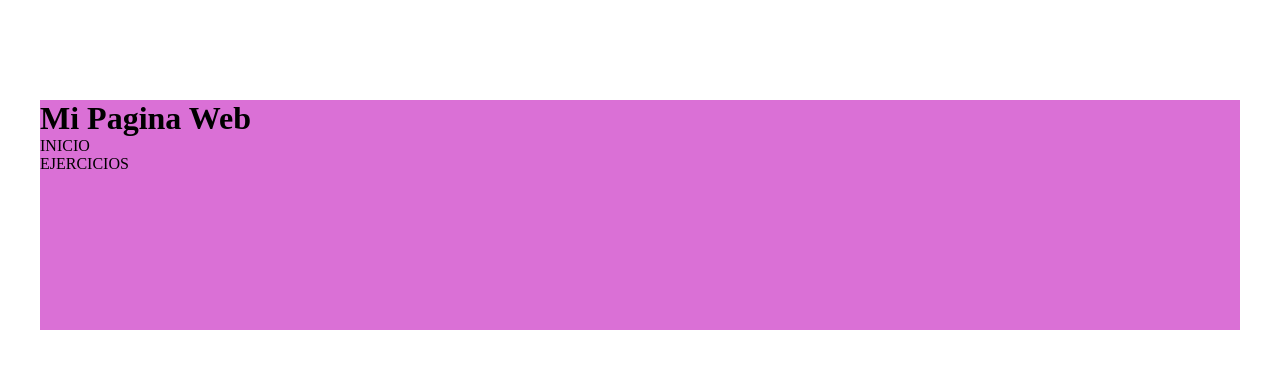
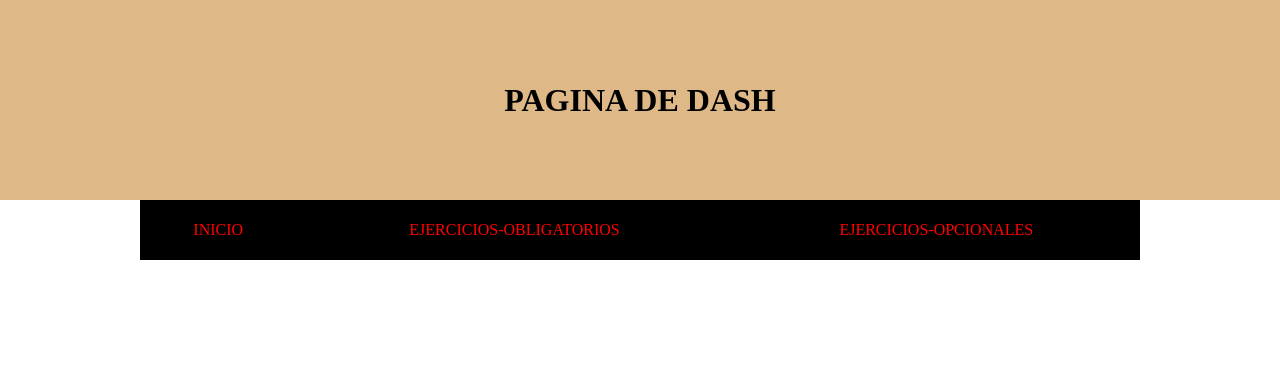
Before and after one commit to dascastrillo/lenguajemarca.guthub.io, a PHP site: page / in a window 1280 px wide. Shown: the top 369 px of the page. Run offline with PHP 8.4, Linux system fonts and the light colour scheme; grey boxes are pictures that could not be loaded.

Commit message:
terminado la decoracion

```diff
--- a/index.css
+++ b/index.css
@@ -1,12 +1,111 @@
 *{
     margin: 0px;
     padding: 0px;
-    font-family: serif;
 }
+
+header > h1{
+    width: 100%;
+    background: burlywood;
+    height: 200px;
+
+    display: flex;
+    align-items: center;
+    justify-content: center;
+}
+
 header{
-    width: 1200px;
-    height: 230px;
-    background-color:#DA70D6;
-    margin: auto;
-    margin-top: 100px;
+    width: 100%;
 }
+
+nav{
+    margin:auto;
+    width: 100%;
+    max-width: 1000px;
+}
+
+nav ul{
+    list-style: none;
+}
+
+nav > ul {
+    display: table;
+    overflow: hidden;
+    width: 100%;
+    background: black;
+}
+
+/* va ha tener una posicion de celda, los que cumplan con la regla que he puesto. */
+nav > ul li {
+    display: table-cell;
+}
+
+/* Sub-menu */
+nav > ul >li:hover >ul {
+    display: block;
+    height: 100%;
+}
+nav > ul > li > ul {
+    display: block;
+    /*esto hace que tengamos un menu desplegable */
+    position: absolute;
+    background: black;
+    left: 0%;
+    right: 0%;
+    overflow: hidden;
+    height: 0%;
+}
+
+nav > ul li a{
+    color: red;
+    display: block;
+    line-height: 20px;
+    padding: 20px;
+    position: relative;
+    text-align: center;
+    /*para quitarle el subrayado feo */
+    text-decoration: none;
+}
+
+nav > ul > li > ul > li a:hover {
+    background: yellow;
+}
+
+/* desaparecen los iconos */
+nav > ul > li > a img{
+    background: green;
+    display: block;
+    height: 100%;
+    left: 0;
+    position: absolute;
+    /*gracias a esto  'top - 55' escondemos el icono */
+    top: -100px;
+    /* ponemos transition para hacer la magia */
+    -webkit-transition:top .3s ease;
+    width: 100%;
+
+}
+
+/* cambiar el tamaño de la imagen */
+nav > ul > li > a #dos{
+    width: 10%;
+}
+
+/*centrar los iconos */
+nav > ul > li > a img.icono{
+    display: block;
+    line-height: 60px;
+}
+
+/*magia al menu , para que funcione la magia hay que poner las 'transition' donde haga referencia */
+nav > ul > li > a:hover > img{
+    top: 0;
+}
+
+/*color a los iconos */
+#uno{
+    background-color:blanchedalmond ;
+}
+
+#dos{
+    background:purple ;
+}
--- a/index.html
+++ b/index.html
@@ -7,27 +7,27 @@
     </head>
     <body>
         <header>
-            <h1>Mi Pagina Web</h1>
+            <h1>PAGINA DE DASH</h1>
+            <nav>
+                <ul>
+                    <li><a href="#" class="img1">
+                        <img src="imagen/homeico.ico" class="icono" id="uno" />
+                        INICIO</a></li>
+                    <li><a href="#" class="img2">
+                        <img src="imagen/trabajoclase.ico" class="icono" id="dos"/>
+                        EJERCICIOS-OBLIGATORIOS</a>
 
-            <div class="menu" id="uno">INICIO</div>
-            <div class="menu" id="dos">EJERCICIOS</div>
+                       <ul>
+                            <li><a href="ejercicio10.html" target="_bank">EJERCICIO-10</a></li>
+                            <li><a href="">EJERCICIO-11</a></li>
+                        </ul>
+
+                    </li>
+                    <li><a href="">EJERCICIOS-OPCIONALES</a></li>
+                </ul>
+            </nav>
         </header>
 
-        <nav>
-
-        </nav>
-
-        <article>
-
-        </article>
-
-        <br>
-        <article>
-
-        </article>
-
-        <footer>
-
-        </footer>
+        <footer></footer>
     </body>
 </html>
```
